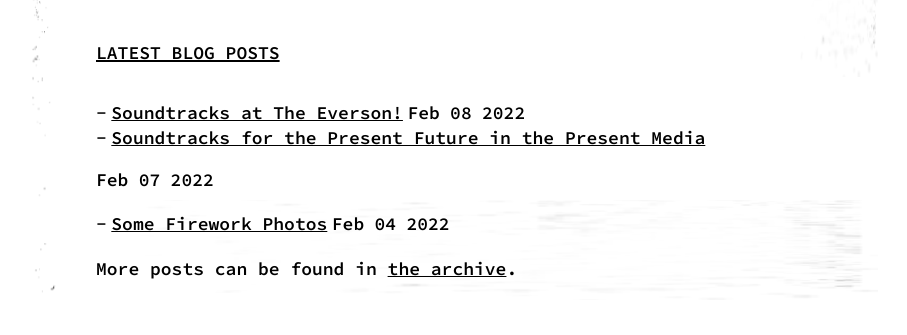
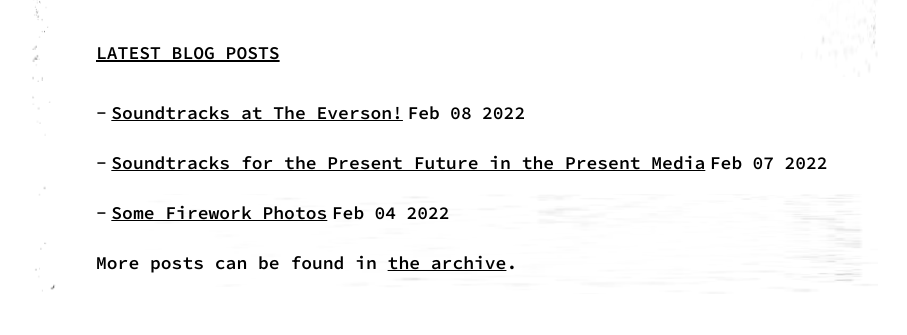
Before and after one commit to lukeboi/11ty-blog, an Eleventy site: page index.njk in a window 1280 px wide. Shown: the part 295-630 px from the top of the page, without its empty margins (187-1094 px from the left). Built offline with nearby package versions, Linux system fonts and the light colour scheme; Eleventy itself is replaced by a stand-in of ours; files that its build step writes are made by us from their sources.

Commit message:
improve line spacing on blog posts

```diff
--- a/css/index.css
+++ b/css/index.css
@@ -223,10 +223,17 @@ header {
 }
 .postlist-item {
   display: flex;
-  flex-wrap: wrap;
+  flex-wrap: none;
   align-items: baseline;
   counter-increment: start-from -1;
   /* line-height: 1.8; */
+  /* overflow-x: scroll; */
+  text-overflow: ellipsis;
+  overflow: none;
+  height: 50px;
+  /* overflow: hidden; */
+  text-overflow: ellipsis;
+  white-space: nowrap;
 }
 .postlist-item:before {
   display: inline-block;
@@ -243,6 +250,7 @@ header {
 }
 .postlist-date {
   word-spacing: -0.5px;
+
 }
 .postlist-link {
   padding-left: .25em;
```
